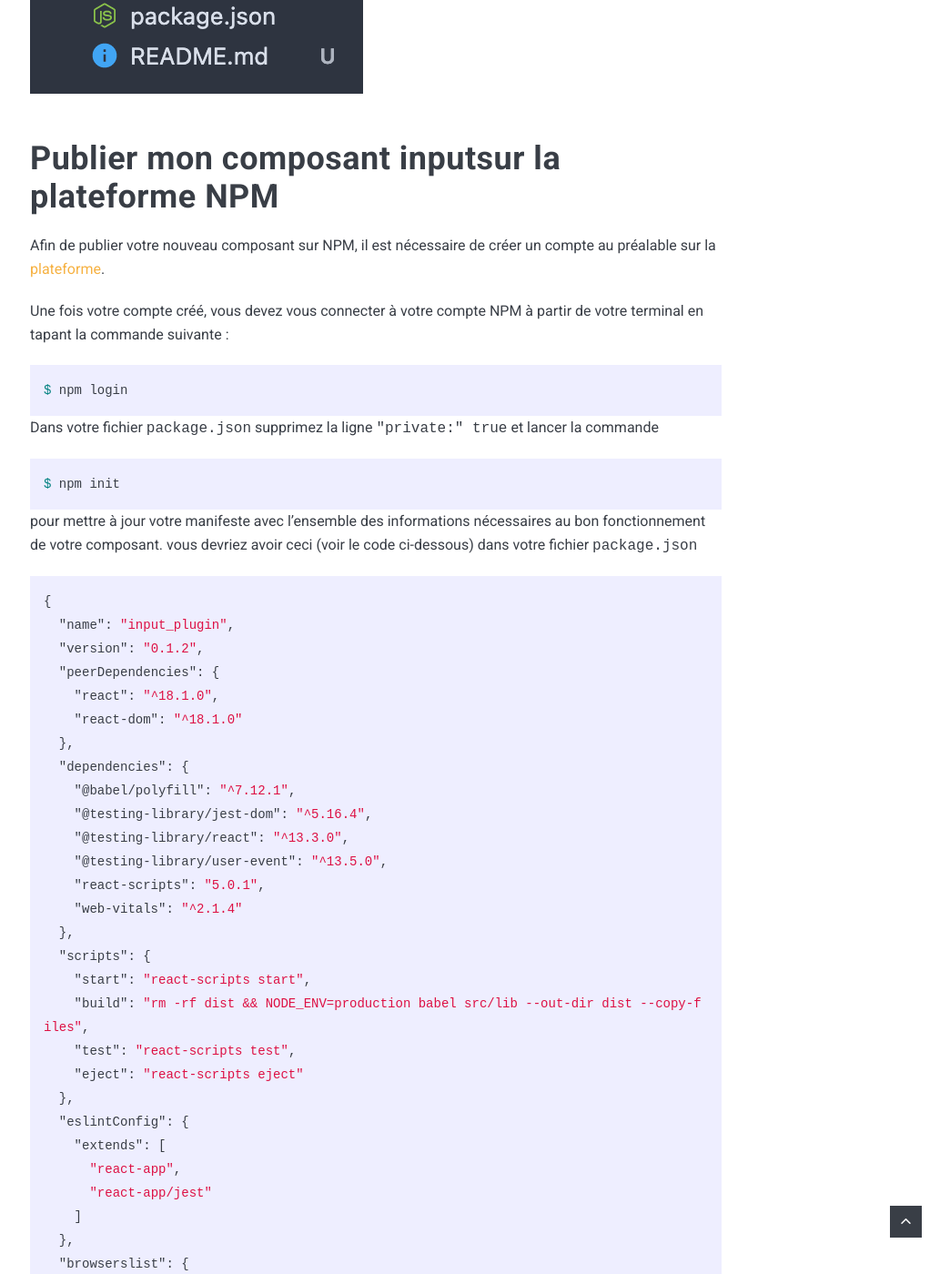
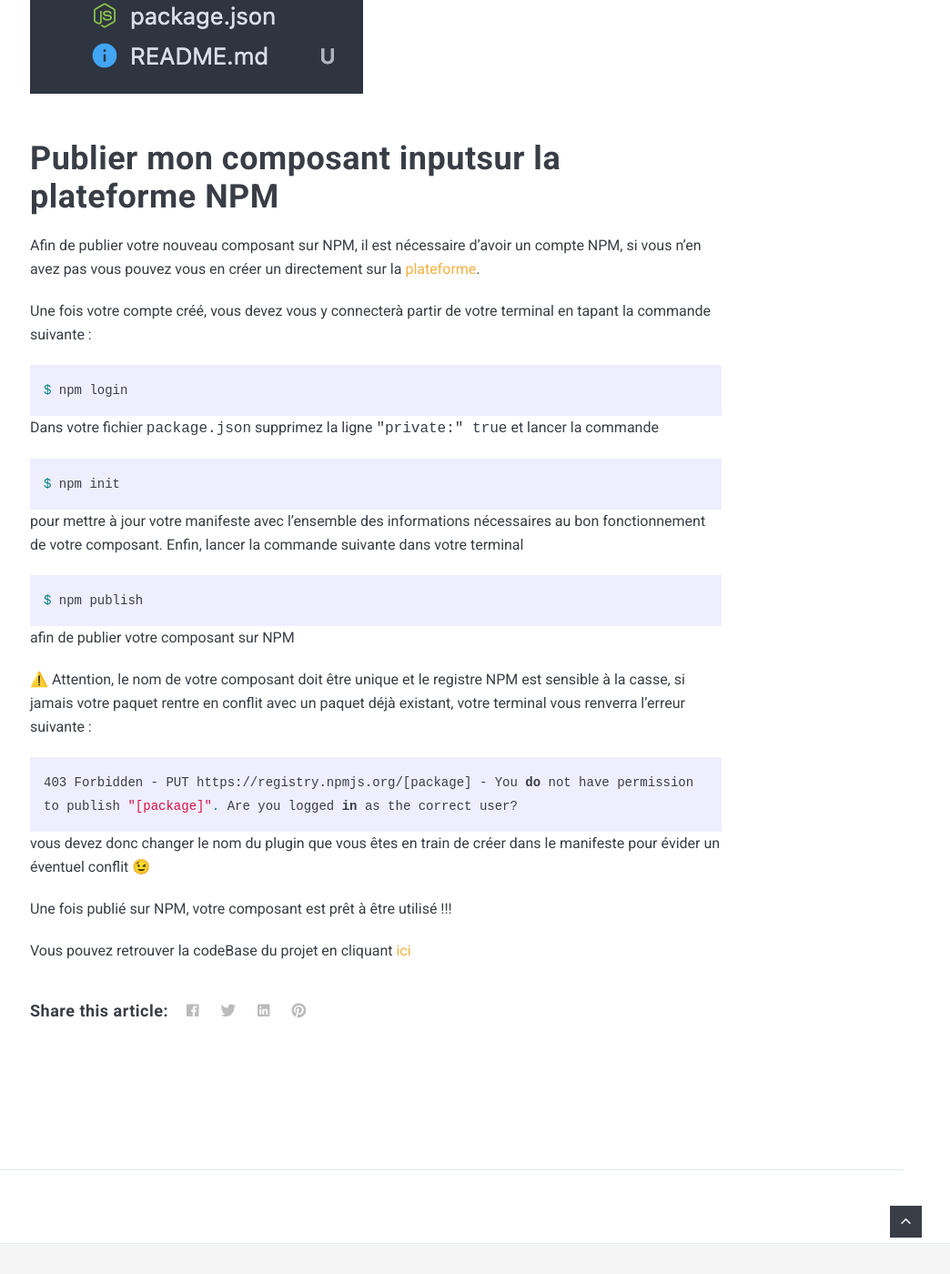
Before and after one commit to Flower-dev/Flower-dev.github.io, a Jekyll site: the page built from _posts/2022-06-07-publish-in-npm.md, in a window 1280 px wide and 1400 px high, scrolled down 7366 px. Shown: the whole window at 91% size, without its empty margins (227-1271 px from the left). Built offline with Jekyll 4.4.1, drawn with Linux system fonts in a browser that asks for light colours; nearby versions of some CDN libraries; some of the changed text lies outside the part shown.

Commit message:
update post

````diff
--- a/_posts/2022-06-07-publish-in-npm.md
+++ b/_posts/2022-06-07-publish-in-npm.md
@@ -11,6 +11,7 @@ Envie de créer un composant réutilisable en React JS et de le publier sur NPM
 # Créer un composant Input réutilisable avec React JS & le publier sur NPM
 
 ## Etape 1 : Création d'un nouveau repository Github & installation d'un nouveau projet React
+
 
 Première étape de ce tuto, commencez par créer un nouveau repository Github et clonez le afin de pouvoir l'utiliser.
 
@@ -73,7 +74,9 @@ export function Input({ type, name, placeholder, onChange, required, min }) {
 }
 ```
 
+
 Vous pouvez lui ajouter du style en créant un  nouveau fichier `input.css` avec le code suivant :
+
 
 ```css
 .inputcustom {
@@ -88,21 +91,28 @@ Vous pouvez lui ajouter du style en créant un  nouveau fichier `input.css` avec
 
 et l'importer dans le fichier `Input.js`
 
+
 ```js
 import './input.css';
 ```
 
+
 Pour terminer avec le dossier `lib`, créez un dernier fichier `index.js` dans lequel vous ajouterez le code suivant
+
 
 ```js
 export {Input} from './Input';
 ```
 
+
 Cela vous permettra d'utiliser votre composant le moment venu. 😉
+
 
 ## Etape 3 : Mise à jour du fichier package.json et gestion des dépendances
 
+
 Dans le fichier `package.json`, commencez par déplacer les dépendances se trouvant dans `dependencies`
+
 
 ```json
 "dependencies": {
@@ -115,6 +125,7 @@ Dans le fichier `package.json`, commencez par déplacer les dépendances se trou
 
 dans un nouvel objet `peerDependencies` comme ci-dessous :
 
+
 ```json
 "peerDependencies": {
     "react": "^18.1.0",
@@ -122,9 +133,11 @@ dans un nouvel objet `peerDependencies` comme ci-dessous :
 },
 ```
 
+
 Cela permet d'éviter les conflits de DOM entre le composant React que vous êtes en train de créer et le projet React dans lequel il sera importé par la suite.
 
 Vous devriez vous retrouver avec le fichier suivant :
+
 
 ```json
 {
@@ -169,14 +182,18 @@ Vous devriez vous retrouver avec le fichier suivant :
 }
 ```
 
+
 Maintenant, installez Babel en excutant les commandes suivantes :
+
 
 ```bash
 npm install --save-dev @babel/core @babel/cli @babel/preset-env
-npm install -save @babel/polyfill
+npm install --save @babel/polyfill
 ```
 
+
 Une fois les dépendances Babel installées dans votre fichier `package.json`, créez un nouveau dossier `babel.config.json` à la racine de votre projet et ajoutez lui le code suivant :
+
 
 ```json
 {
@@ -199,7 +216,9 @@ Une fois les dépendances Babel installées dans votre fichier `package.json`, c
 }
 ```
 
+
 Dans le fichier `package.json` remplacez la ligne
+
 
 ```json
 "build": "react-scripts build",
@@ -225,98 +247,42 @@ Avant de passer à l'étape de publication, vous devriez vous retrouver avec l'e
 
 
 # Publier mon composant inputsur la plateforme NPM
-Afin de publier votre nouveau composant sur NPM, il est nécessaire de créer un compte au préalable sur la [plateforme](https://www.npmjs.com).
+Afin de publier votre nouveau composant sur NPM, il est nécessaire d'avoir un compte NPM, si vous n'en avez pas vous pouvez vous en créer un directement sur la [plateforme](https://www.npmjs.com).
 
 
-Une fois votre compte créé, vous devez vous connecter à votre compte NPM à partir de votre terminal en tapant la commande suivante :
+Une fois votre compte créé, vous devez vous y connecterà partir de votre terminal en tapant la commande suivante :
+
 
 ```bash
 $ npm login
 ```
 
+
 Dans votre fichier `package.json` supprimez la ligne `"private:" true` et lancer la commande
+
 
 ```bash
 $ npm init
 ```
 
-pour mettre à jour votre manifeste avec l'ensemble des informations nécessaires au bon fonctionnement de votre composant. vous devriez avoir ceci (voir le code ci-dessous) dans votre fichier `package.json`
 
-```json
-{
-  "name": "input_plugin",
-  "version": "0.1.2",
-  "peerDependencies": {
-    "react": "^18.1.0",
-    "react-dom": "^18.1.0"
-  },
-  "dependencies": {
-    "@babel/polyfill": "^7.12.1",
-    "@testing-library/jest-dom": "^5.16.4",
-    "@testing-library/react": "^13.3.0",
-    "@testing-library/user-event": "^13.5.0",
-    "react-scripts": "5.0.1",
-    "web-vitals": "^2.1.4"
-  },
-  "scripts": {
-    "start": "react-scripts start",
-    "build": "rm -rf dist && NODE_ENV=production babel src/lib --out-dir dist --copy-files",
-    "test": "react-scripts test",
-    "eject": "react-scripts eject"
-  },
-  "eslintConfig": {
-    "extends": [
-      "react-app",
-      "react-app/jest"
-    ]
-  },
-  "browserslist": {
-    "production": [
-      ">0.2%",
-      "not dead",
-      "not op_mini all"
-    ],
-    "development": [
-      "last 1 chrome version",
-      "last 1 firefox version",
-      "last 1 safari version"
-    ]
-  },
-  "devDependencies": {
-    "@babel/cli": "^7.17.10",
-    "@babel/core": "^7.18.2",
-    "@babel/preset-env": "^7.18.2"
-  },
-  "description": "This project was bootstrapped with [Create React App](https://github.com/facebook/create-react-app).",
-  "main": "dist/index.js",
-  "module": "dist/index.js",
-  "files": [ "dist", "README.md" ],
-  "repository": {
-    "type": "git",
-    "url": "git+https://github.com/Flower-dev/input_plugin.git"
-  },
-  "author": "flowerdev",
-  "license": "ISC",
-  "bugs": {
-    "url": "https://github.com/Flower-dev/input_plugin/issues"
-  },
-  "homepage": "https://github.com/Flower-dev/input_plugin#readme"
-}
+pour mettre à jour votre manifeste avec l'ensemble des informations nécessaires au bon fonctionnement de votre composant. Enfin, lancer la commande suivante dans votre terminal
 
-```
-
-Enfin, lancer la commande suivante dans votre terminal
 
 ```bash
 $ npm publish
 ```
+
+
 afin de publier votre composant sur NPM
 
 ⚠️  Attention, le nom de votre composant doit être unique et le registre NPM est sensible à la casse, si jamais votre paquet rentre en conflit avec un paquet déjà existant, votre terminal vous renverra l'erreur suivante :
 
+
 ```bash
 403 Forbidden - PUT https://registry.npmjs.org/[package] - You do not have permission to publish "[package]". Are you logged in as the correct user?
 ```
+
 
 vous devez donc changer le nom du plugin que vous êtes en train de créer dans le manifeste pour évider un éventuel conflit 😉
 
````
Also changed, not shown: other parts of _posts/2022-06-07-publish-in-npm.md (+4 -1 lines).
